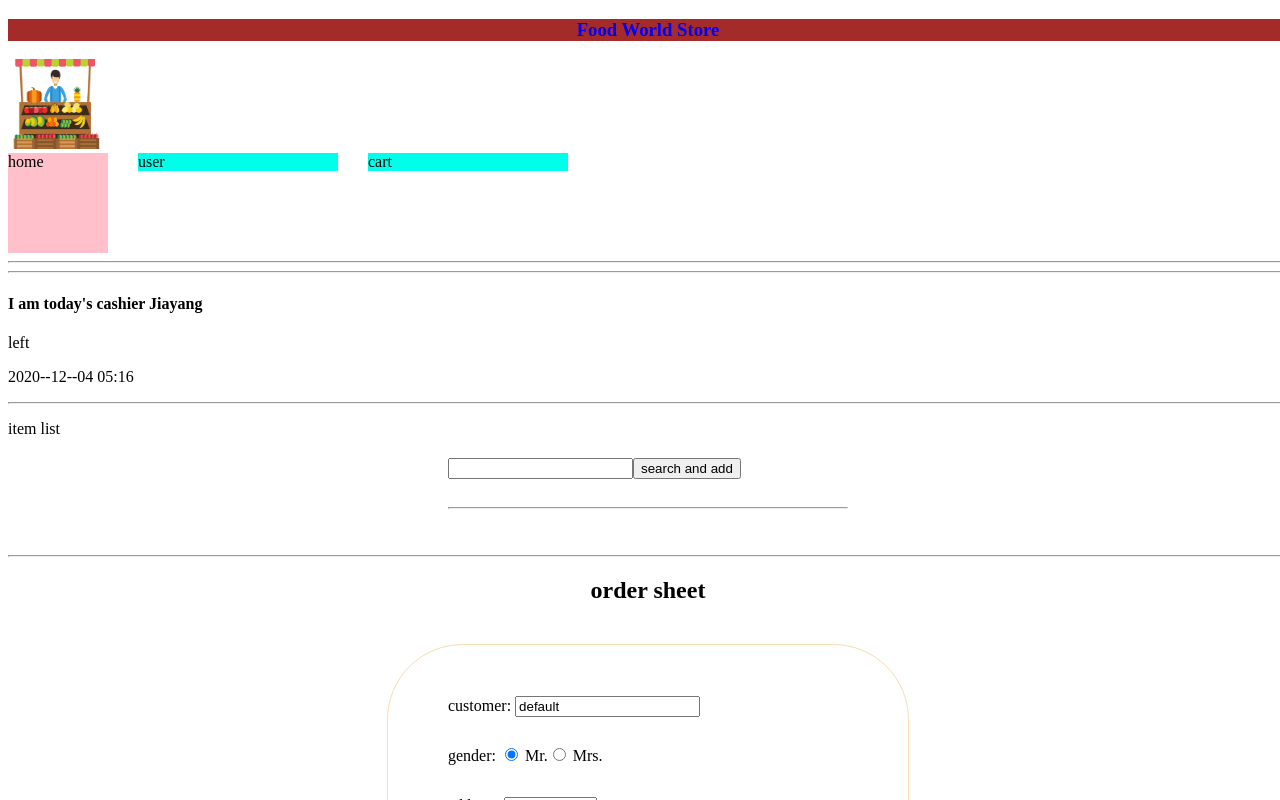
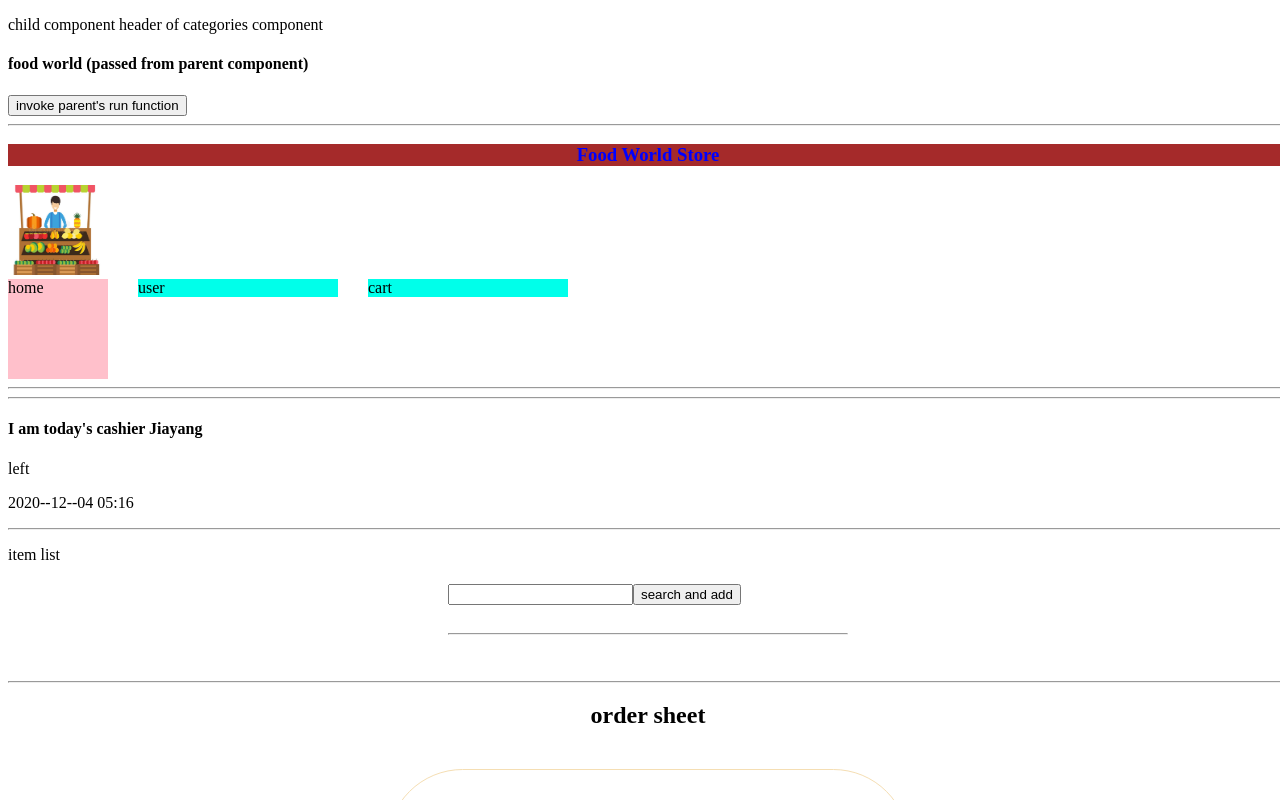
Before and after one commit to JiayangZhou/veg-store, an Angular app: page / in a window 1280 px wide. Shown: the top 800 px of the page. Built offline with nearby package versions, Linux system fonts and the light colour scheme.

Commit message:
passed variable, function and the entire parent component to child component

```diff
--- a/src/app/app.module.ts
+++ b/src/app/app.module.ts
@@ -13,6 +13,7 @@ import { SearchComponent } from './components/search/search.component';
 import { OrdersComponent } from './components/orders/orders.component';
 import { AdminComponent } from './components/admin/admin.component';
 import { TransitionComponent } from './components/transition/transition.component';
+import { HeaderComponent } from './components/header/header.component';
 
 
 @NgModule({
@@ -24,7 +25,8 @@ import { TransitionComponent } from './components/transition/transition.componen
     SearchComponent,
     OrdersComponent,
     AdminComponent,
-    TransitionComponent
+    TransitionComponent,
+    HeaderComponent
   ],
   imports: [ // dependency
     BrowserModule,
--- a/src/app/components/categories/categories.component.html
+++ b/src/app/components/categories/categories.component.html
@@ -1,3 +1,6 @@
+<app-header [title] = 'title' [run] = 'run' [category] = 'this'></app-header>
+<br>
+<hr>
 <h3 [ngStyle]="{'color': attr}">Food World Store</h3>
 <!-- <div [title] = "description">
     home
--- a/src/app/components/categories/categories.component.ts
+++ b/src/app/components/categories/categories.component.ts
@@ -45,4 +45,7 @@ export class CategoriesComponent implements OnInit {
     this.myHome.nativeElement.style.background = 'pink';
   }
 
+  run() : void{
+    console.log("this is run function from categories");
+  }
 }
--- /dev/null
+++ b/src/app/components/header/header.component.html
@@ -0,0 +1,4 @@
+<p>child component header of categories component</p>
+<h4>{{title}} (passed from parent component)</h4>
+
+<button (click) = "getParentRun()">invoke parent's run function</button>
--- /dev/null
+++ b/src/app/components/header/header.component.ts
@@ -0,0 +1,27 @@
+import { Component, OnInit, Input } from '@angular/core';
+
+@Component({
+  selector: 'app-header',
+  templateUrl: './header.component.html',
+  styleUrls: ['./header.component.css']
+})
+export class HeaderComponent implements OnInit {
+
+  @Input() title : any; // passed variable
+
+  @Input() run : any; // passed function
+
+  @Input() category : any; // passed the whole parent component
+
+  constructor() { }
+
+  ngOnInit(): void {
+  }
+
+  getParentRun() : void{
+    // child component running function from parent function
+    this.run();
+    this.category.run();
+  }
+
+}
--- a/src/app/components/transition/transition.component.css
+++ b/src/app/components/transition/transition.component.css
@@ -7,4 +7,5 @@
     background : red;
     color: blueviolet;
     transform: translate(100%,0);
+    transition: all 2s;
 }
```
Also changed, not shown: src/app/components/header/header.component.css (added), 1 other file (tests, documents, lock files or other folders).
